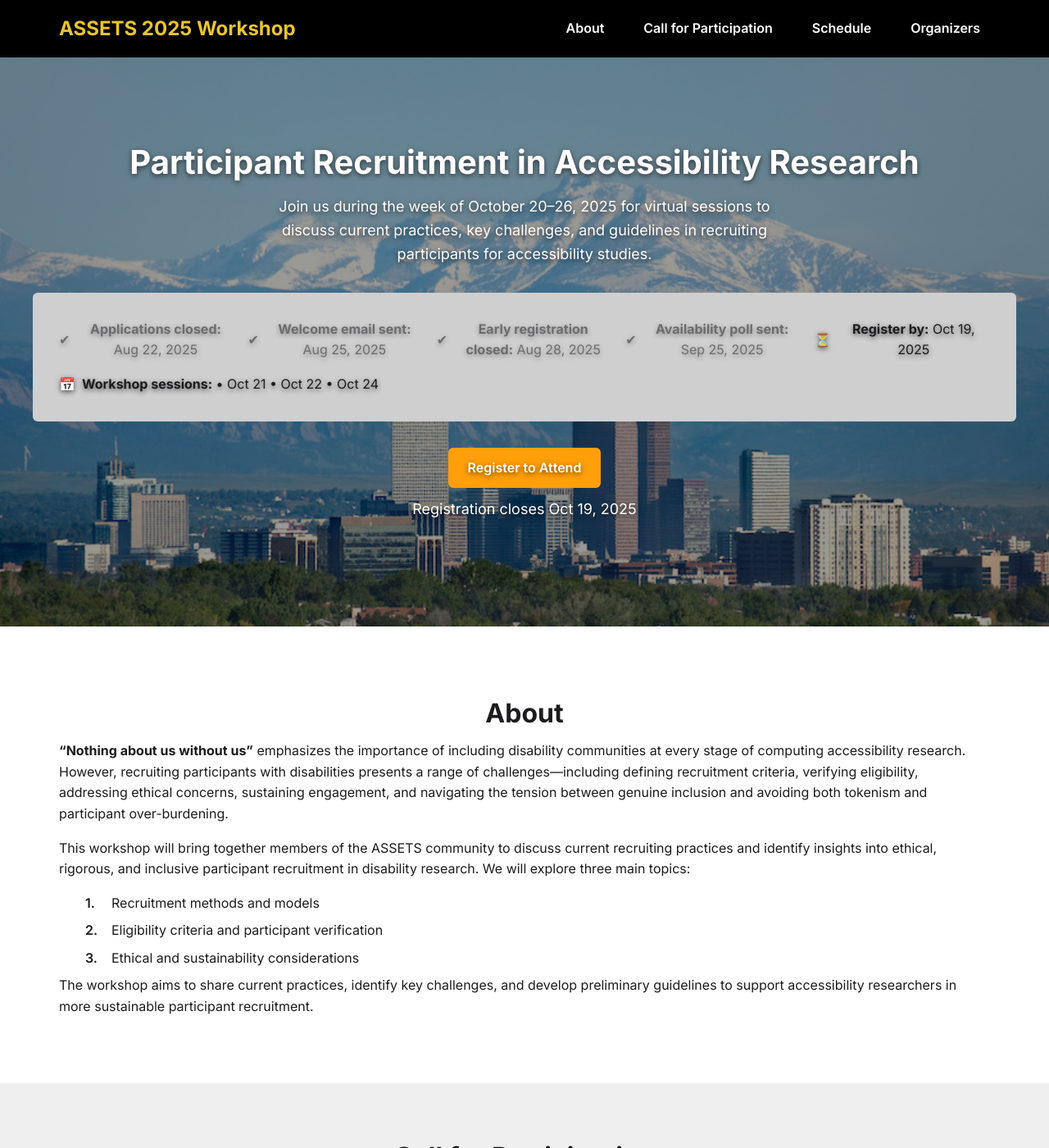
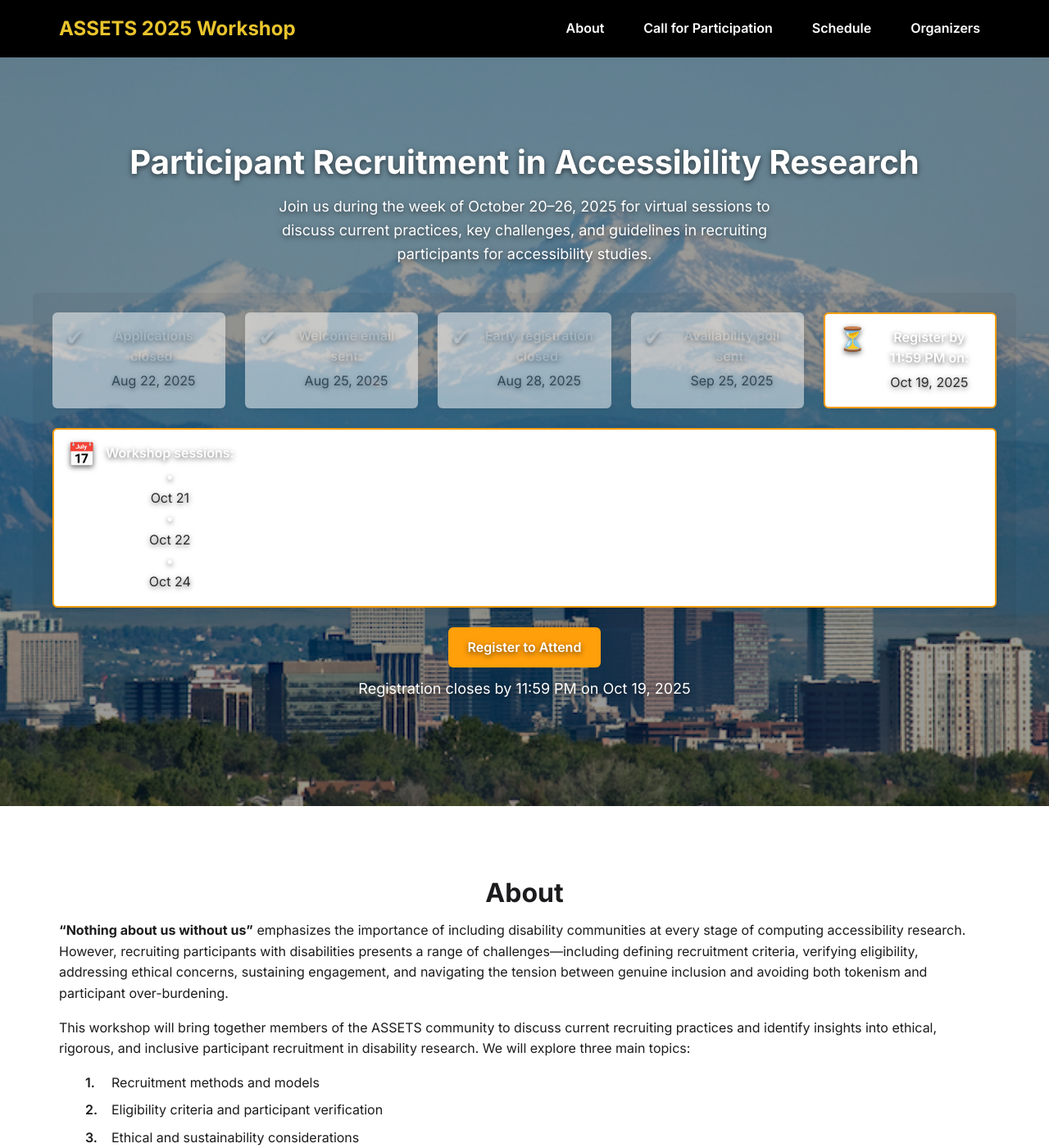
Before and after one commit to assets-recruitment-2025/assets-recruitment-2025.github.io, a Jekyll site: the page built from index.md, in a window 1280 px wide and 1400 px high. Shown: the whole window at 82% size. Built offline with Jekyll 4.4.1, drawn with Linux system fonts in a browser that asks for light colours; some of the changed text lies outside the part shown.

Commit message:
Update workshop site Schedule

```diff
--- a/assets/css/style.css
+++ b/assets/css/style.css
@@ -588,33 +588,62 @@
   border: 0;
 }
 
-/* container box */
+/* —— Hero Milestones Bar —— */
 .hero-milestones {
-  background: var(--clr-surface);
-  padding: 2rem;
-  border-radius: var(--radius);
   display: flex;
   flex-wrap: wrap;
-  gap: 1rem;
+  gap: var(--gap);
   max-width: var(--site-max);
-  margin: 2rem auto;
+  margin: 2rem auto 0;
+  padding: 1.5rem;
+  background: rgba(0,0,0,0.05);
+  border-radius: var(--radius);
 }
 
-/* each milestone */
 .hero-milestones .milestone {
-  flex: 1 1 180px;
+  flex: 1 1 180px;               /* allow wrap */
   display: flex;
-  align-items: center;
-  gap: 0.5rem;
+  align-items: flex-start;
+  background: #fff;
+  padding: 1rem;
+  border-radius: var(--radius);
+  box-shadow: 0 2px 6px rgba(0,0,0,0.1);
 }
 
-/* past dates are grayed out */
+/* dim out anything in the past */
 .hero-milestones .milestone.past {
-  color: var(--clr-text-muted);
-  opacity: 0.6;
+  opacity: 0.5;
 }
 
-/* upcoming dates stay full-strength */
+/* highlight upcoming items */
 .hero-milestones .milestone.upcoming {
-  color: var(--clr-text);
+  border: 2px solid var(--clr-accent);
 }
+
+/* icon styling */
+.hero-milestones .milestone .icon {
+  font-size: 1.75rem;
+  line-height: 1;
+  margin-right: 0.75rem;
+  flex-shrink: 0;
+}
+
+/* label + date wrapper */
+.hero-milestones .milestone > div {
+  display: flex;
+  flex-direction: column;
+}
+
+/* make the label bold and on its own line */
+.hero-milestones .milestone > div > strong {
+  display: block;
+  font-weight: 600;
+  margin-bottom: 0.25rem;
+}
+
+/* force every date onto its own line */
+.hero-milestones .milestone time {
+  display: block;
+  font-weight: 400;
+  color: var(--clr-text-muted);
+}
--- a/index.md
+++ b/index.md
@@ -43,7 +43,7 @@
     <div class="milestone upcoming">
       <span class="icon">⏳</span>
       <div>
-        <strong>Register by:</strong>
+        <strong>Register by 11:59 PM on:</strong>
         <time datetime="2025-10-19">Oct 19, 2025</time>
       </div>
     </div>
@@ -71,7 +71,7 @@
       Register to Attend
     </a>
     <p class="deadline">
-      Registration closes <time datetime="2025-10-19">Oct 19, 2025</time>
+      Registration closes by 11:59 PM on <time datetime="2025-10-19">Oct 19, 2025</time>
     </p>
   </div>
 </section>
@@ -223,6 +225,8 @@
     <tbody>
       <tr>
         <td>Session 1</td>
+        <td>Oct 21, 2025</td>
+        <td>3:00 PM – 4:30 PM</td>
         <td>90 min</td>
         <td>
           Welcome & introductions, followed by themed group discussions and summarization.
@@ -230,6 +234,8 @@
       </tr>
       <tr>
         <td>Session 2</td>
+        <td>Oct 22, 2025</td>
+        <td>3:00 PM – 4:30 PM</td>
         <td>90 min</td>
         <td>
           Begin with a shareout from the small groups from Session 1, including discussions on Discord. Then, interest-based group discussions and summarization.
@@ -237,7 +243,9 @@
       </tr>
       <tr>
         <td>Session 3</td>
-        <td>60 min</td>
+        <td>Oct 24, 2025</td>
+        <td>11:00 AM – 12:00 PM</td>
+        <td>90 min</td>
         <td>
           Begin with a shareout from the small groups from Session 2, including discussions on Discord. Then, identify themes, concrete recommendations, and lingering questions identified throughout the workshop.
         </td>
```
Also changed, not shown: other parts of index.md (+2 -0 lines).
